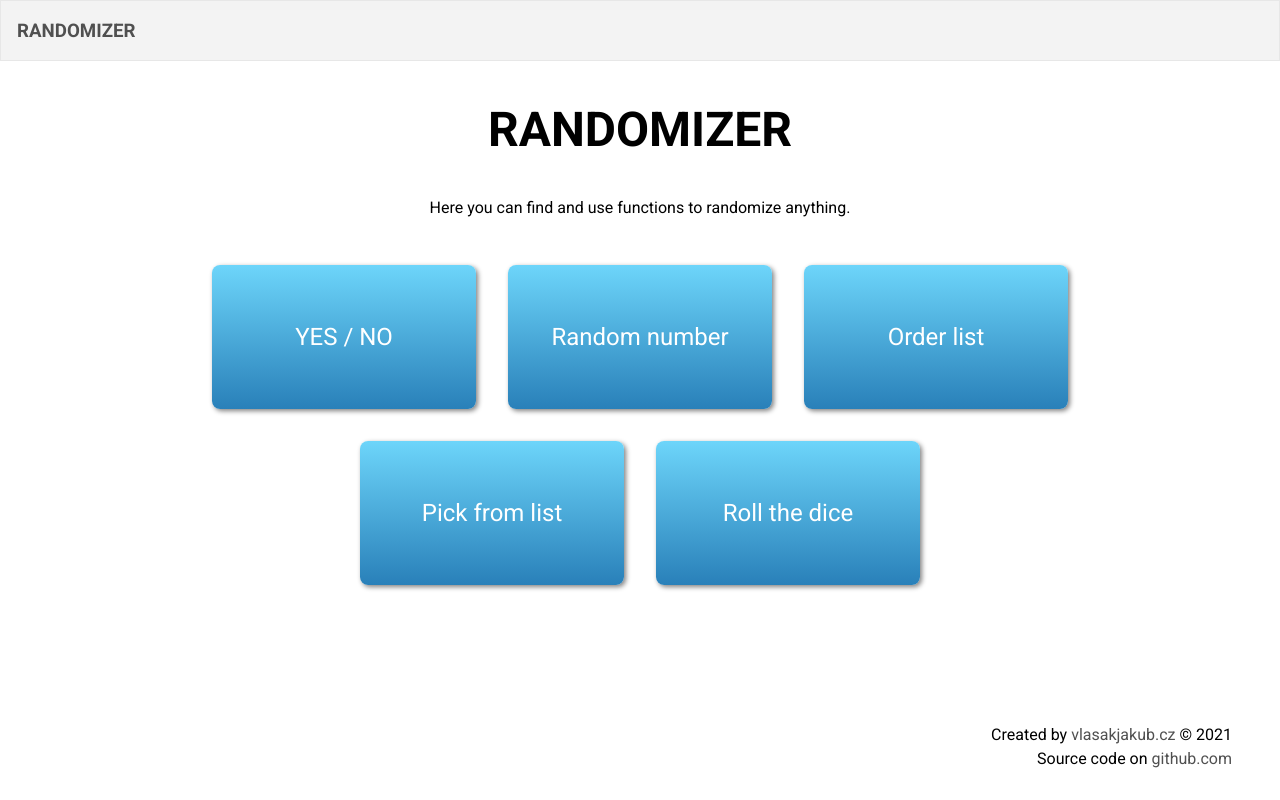
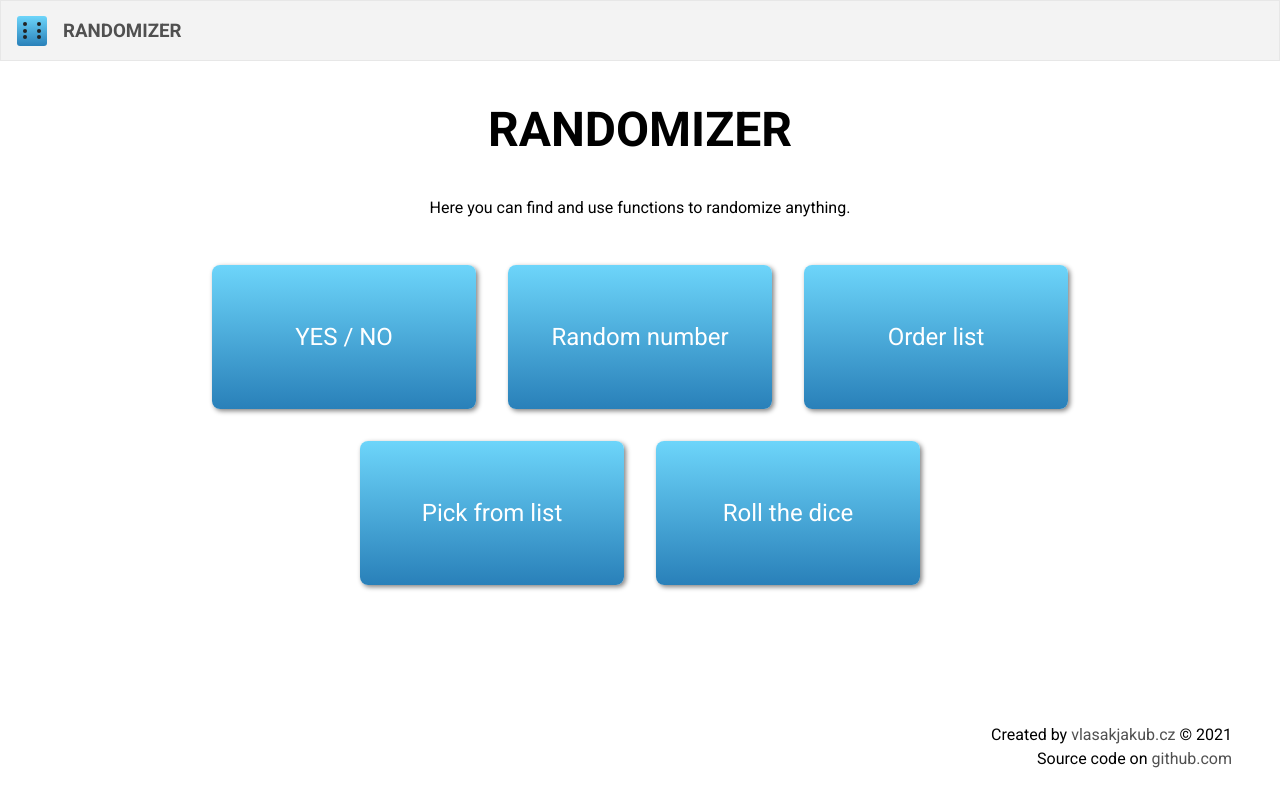
Before and after one commit to Vazzi/ramdomizer, a React (Create React App) app: page / in a window 1280 px wide. Built offline with nearby package versions, Linux system fonts and the light colour scheme.

Commit message:
Dice in appbar

```diff
--- a/src/components/UI/AppBar/AppBar.module.scss
+++ b/src/components/UI/AppBar/AppBar.module.scss
@@ -2,7 +2,7 @@
   display: flex;
   flex-direction: row;
   align-items: center;
-  gap: 0.5em;
+  gap: 16px;
   justify-content: stretch;
   border: 1px solid #e7e7e7;
   background-color: #f3f3f3;
--- a/src/components/UI/AppBar/AppBar.tsx
+++ b/src/components/UI/AppBar/AppBar.tsx
@@ -2,6 +2,8 @@ import React from 'react';
 import { Link } from 'react-router-dom';
 
 import styles from './AppBar.module.scss';
+import Dice from '../Dice/Dice';
+import { getRandDiceRoll } from '../../../utils/randomFunctions';
 
 /**
  * AppBar
@@ -12,6 +14,7 @@ import styles from './AppBar.module.scss';
 const AppBar: React.FC = () => {
   return (
     <div className={styles.container}>
+      <Dice value={getRandDiceRoll()} size={20} />
       <Link to="/">
         <h3>Randomizer</h3>
       </Link>
```
